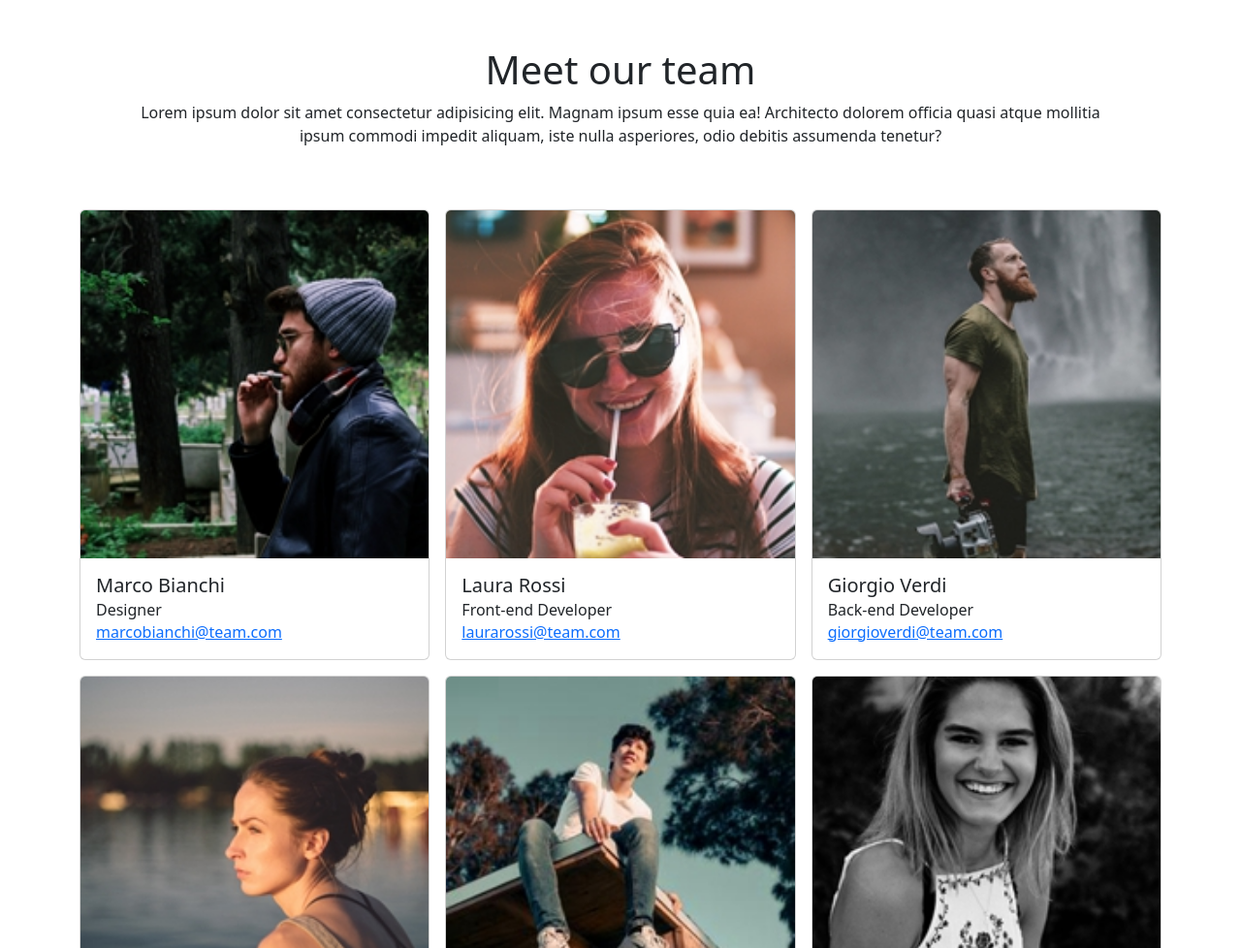
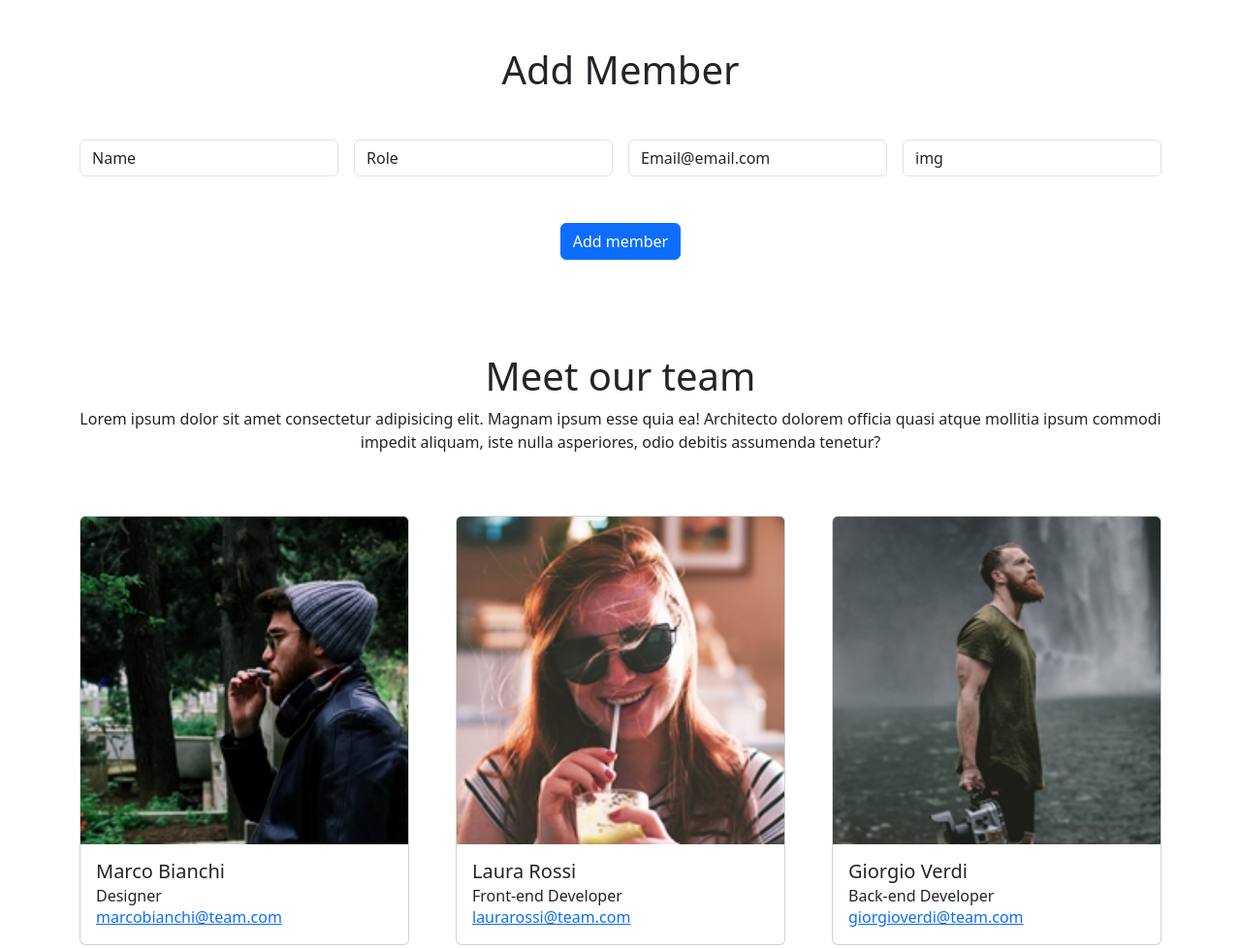
Before and after one commit to Alessandro-Fiora/js-our-team, a plain HTML site: page index.html in a window 1280 px wide. Shown: the top 978 px of the page at 97% size. Drawn offline with nearby package versions, Linux system fonts and the light colour scheme.

Commit message:
basic  form  structure

```diff
--- a/index.html
+++ b/index.html
@@ -30,7 +30,32 @@
   </head>
   <body>
     <div class="container">
-      <div class="text-center p-5">
+      <div id="add-member-section" class="py-5">
+        <h2 class="h1 text-center mb-5">Add Member</h2>
+        <form action="" class="row g-3">
+          <div class="col-sm-6 col-md-3">
+            <input type="text" class="form-control" required value="Name" />
+          </div>
+          <div class="col-sm-6 col-md-3">
+            <input type="text" class="form-control" required value="Role" />
+          </div>
+          <div class="col-sm-6 col-md-3">
+            <input
+              type="email"
+              class="form-control"
+              required
+              value="Email@email.com"
+            />
+          </div>
+          <div class="col-sm-6 col-md-3">
+            <input type="text" class="form-control" required value="img" />
+          </div>
+          <div class="col-12 text-center mt-5">
+            <button class="btn btn-primary">Add member</button>
+          </div>
+        </form>
+      </div>
+      <div id="main-page-text" class="text-center py-5">
         <h1>Meet our team</h1>
         <p>
           Lorem ipsum dolor sit amet consectetur adipisicing elit. Magnam ipsum
@@ -41,7 +66,7 @@
       </div>
       <div
         id="grid-container"
-        class="row row-cols-1 row-cols-sm-2 row-cols-md-3 g-3"
+        class="row row-cols-1 row-cols-sm-2 row-cols-md-3 g-5"
       >
         <!-- <div class="col">
           <div class="card">
```
